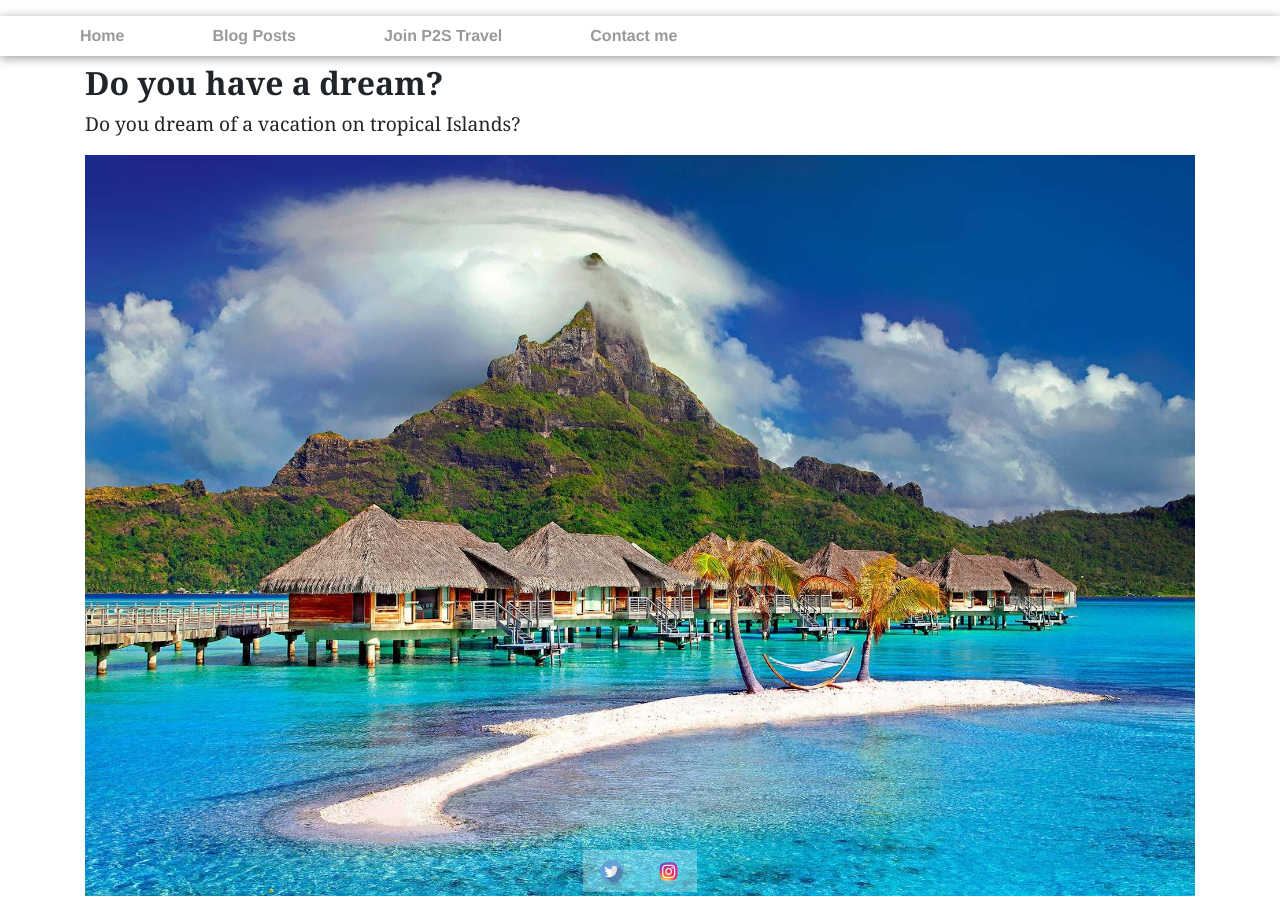
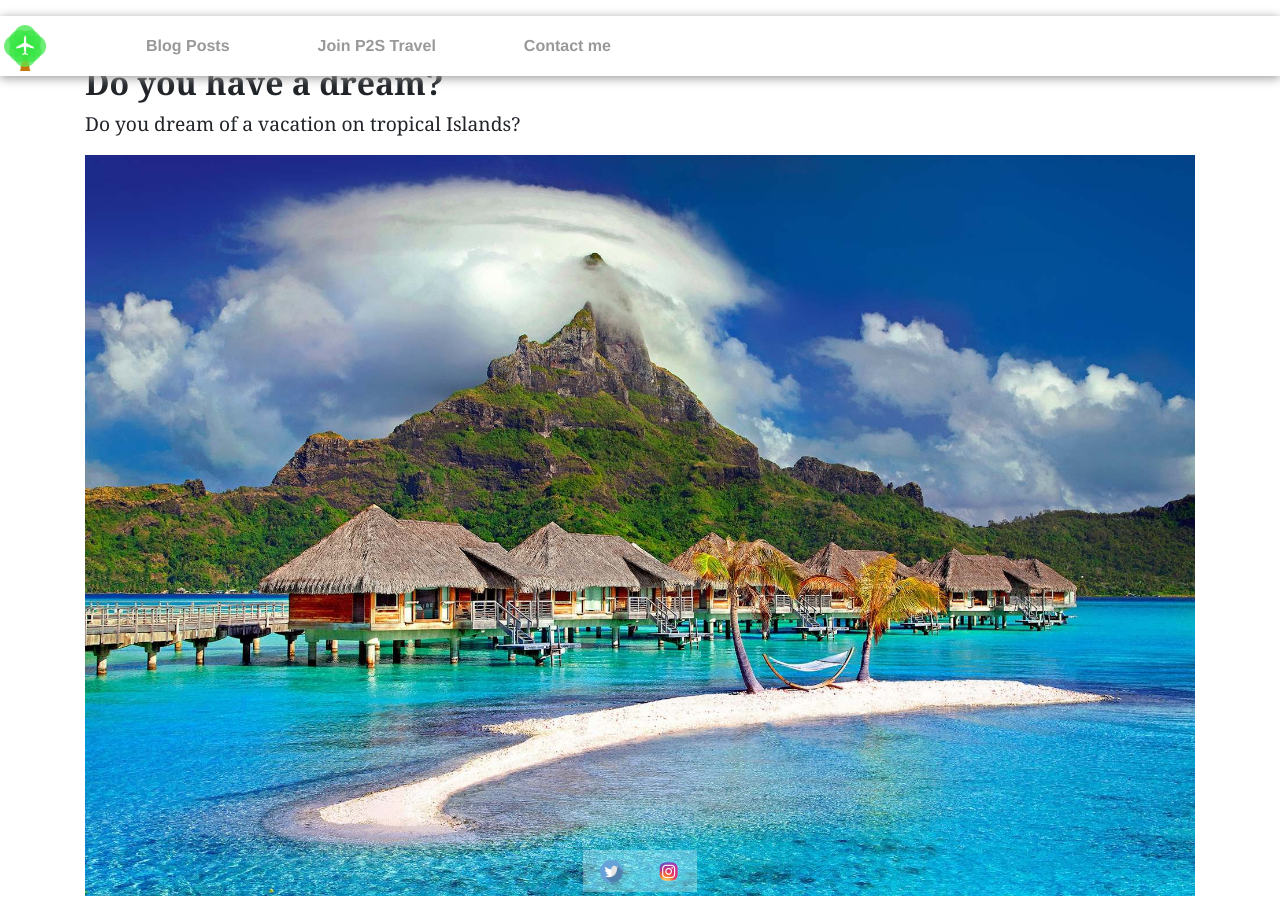
Before and after one commit to jdtravelp2s/jdtravelp2s.github.io, a Jekyll site: the page built from index.md, in a window 1280 px wide and 900 px high. Built offline with Jekyll 4.4.1, drawn with Linux system fonts in a browser that asks for light colours.

Commit message:
putting logo in navbar

```diff
--- a/_layouts/default.html
+++ b/_layouts/default.html
@@ -41,7 +41,9 @@
         <div class="navbar-collapse collapse w-100" data-toggle="collapse" data-target=".navbar-collapse" id="collapsingNavbar">
             <ul class="navbar-nav mr-auto">
                 <li class="nav-item">
-                    <a class="nav-link" id="nav-link-top" href="https://jdtravelp2s.github.io/">Home</a>
+                    <a href="https://jdtravelp2s.github.io" class="navbar-brand">
+                            <img src="../assets/icons/Logo01.png" width="50" height="50" alt="Logo">
+                    </a>
                 </li>
                 <li class="nav-item">
                     <a class="nav-link" id="nav-link-top" href="https://jdtravelp2s.github.io/blog/index.html">Blog Posts</a>
```
